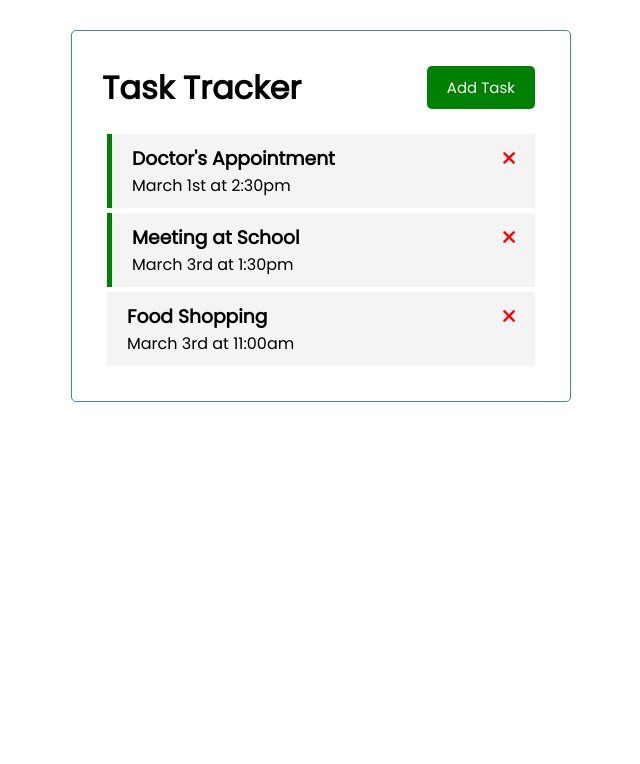
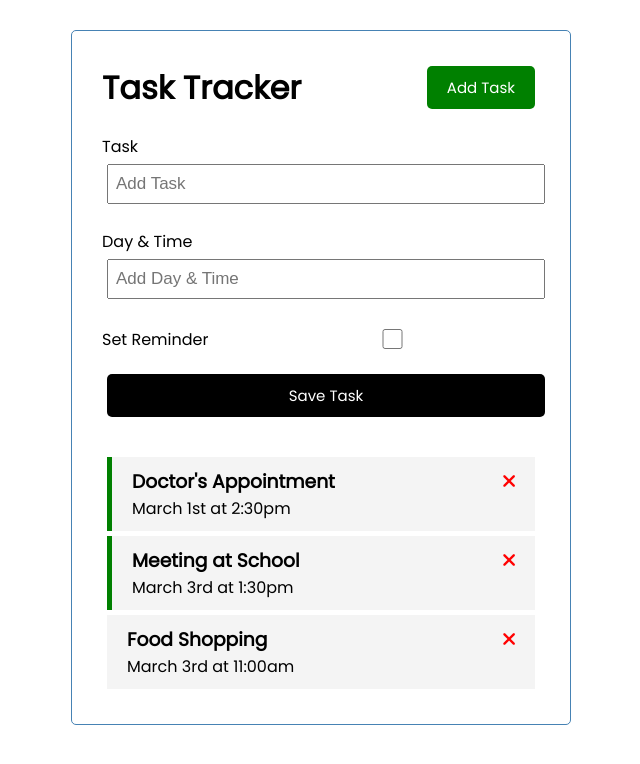
Before and after one commit to mlewicki12/tutorial-vue-tasks, a Vue app: page / in a window 1280 px wide. Shown: the top 764 px of the page, without its empty margins (319-959 px from the left). Built offline with nearby package versions, Linux system fonts and the light colour scheme.

Commit message:
add task form

```diff
--- a/src/App.vue
+++ b/src/App.vue
@@ -1,6 +1,7 @@
 <template>
   <div class="container">
     <Header title='Task Tracker' />
+    <AddTask @add-task='addTask' />
     <Tasks
       @delete-task='deleteTask'
       @toggle-reminder='toggleReminder'
@@ -12,12 +13,14 @@
 <script>
   import Header from './components/Header';
   import Tasks from './components/Tasks';
+  import AddTask from './components/AddTask';
 
   export default {
     name: 'App',
     components: {
       Header,
-      Tasks
+      Tasks,
+      AddTask
     },
     data() {
       return { // initial state basically
@@ -25,6 +28,9 @@
       }
     },
     methods: {
+      addTask(task) {
+        this.tasks = [...this.tasks, task];
+      },
       deleteTask(id) {
         if(confirm('Are you sure?')) {
           this.tasks = this.tasks.filter(task => task.id !== id);
--- /dev/null
+++ b/src/components/AddTask.vue
@@ -0,0 +1,90 @@
+<template>
+  <form @submit='onSubmit' class='add-form'>
+    <div class='form-control'>
+      <label>Task</label>
+      <input type='text' v-model='text' name='text' placeholder='Add Task' />
+    </div>
+    <div class='form-control'>
+      <label>Day & Time</label>
+      <input
+        type='text'
+        v-model='day'
+        name='day'
+        placeholder='Add Day & Time'
+      />
+    </div>
+    <div class='form-control form-control-check'>
+      <label>Set Reminder</label>
+      <input type='checkbox' v-model='reminder' name='reminder' />
+    </div>
+
+    <input type='submit' value='Save Task' class='btn btn-block' />
+  </form>
+</template>
+
+<script>
+  export default {
+    name: 'AddTask',
+    data() {
+      return {
+        text: '',
+        day: '',
+        reminder: false
+      };
+    },
+    methods: {
+      onSubmit(e) {
+        e.preventDefault();
+
+        if(!this.text) {
+          alert('Please add a task');
+          return;
+        }
+
+        const task = {
+          id: Math.floor(Math.random() * 100000),
+          text: this.text,
+          day: this.day,
+          reminder: this.reminder
+        };
+
+        this.$emit('add-task', task);
+
+        this.text = '';
+        this.day = '';
+        this.reminder = false;
+      }
+    }
+  }
+</script>
+
+<style scoped>
+  .add-form {
+    margin-bottom: 40px;
+  }
+  .form-control {
+    margin: 20px 0;
+  }
+  .form-control label {
+    display: block;
+  }
+  .form-control input {
+    width: 100%;
+    height: 40px;
+    margin: 5px;
+    padding: 3px 7px;
+    font-size: 17px;
+  }
+  .form-control-check {
+    display: flex;
+    align-items: center;
+    justify-content: space-between;
+  }
+  .form-control-check label {
+    flex: 1;
+  }
+  .form-control-check input {
+    flex: 2;
+    height: 20px;
+  }
+</style>
```
